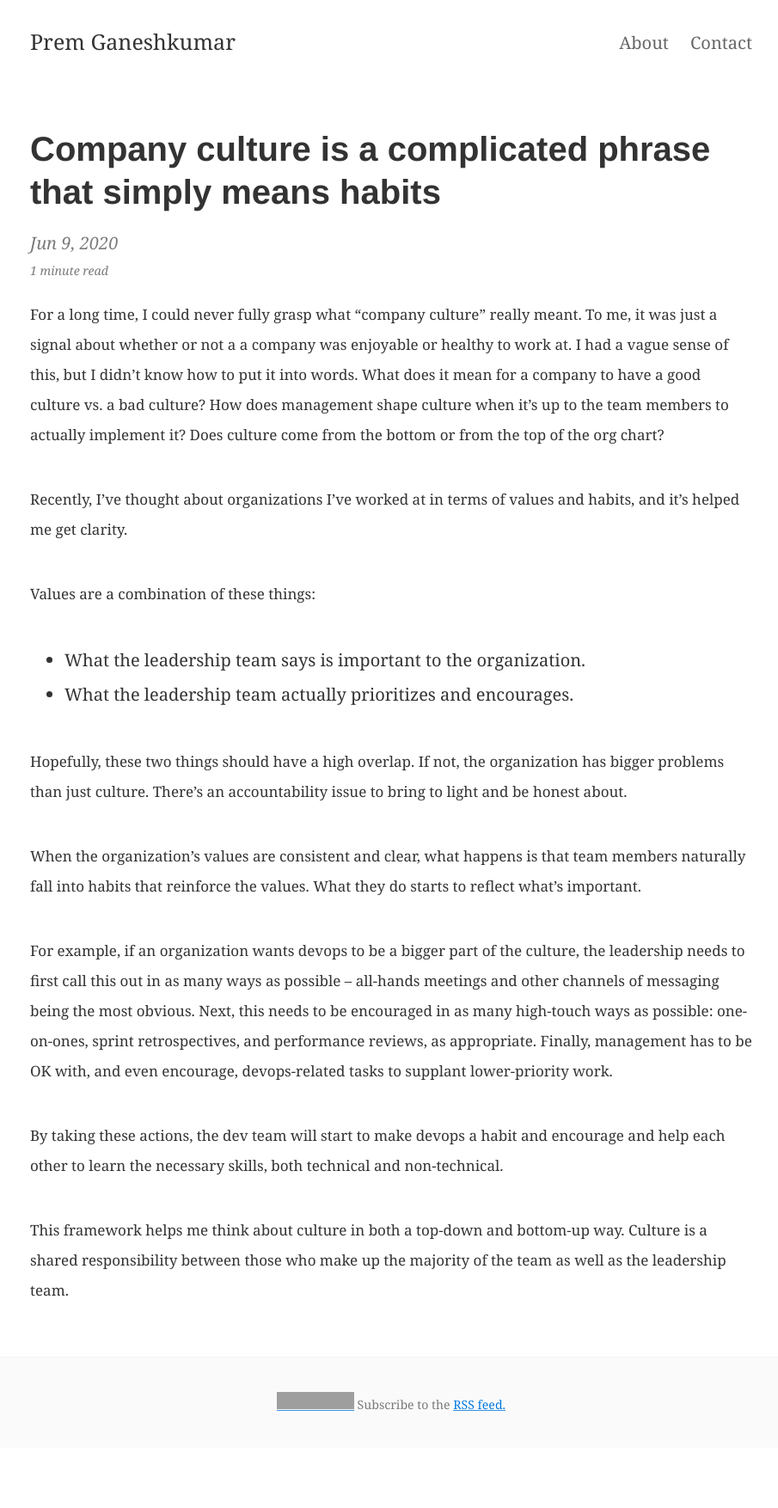
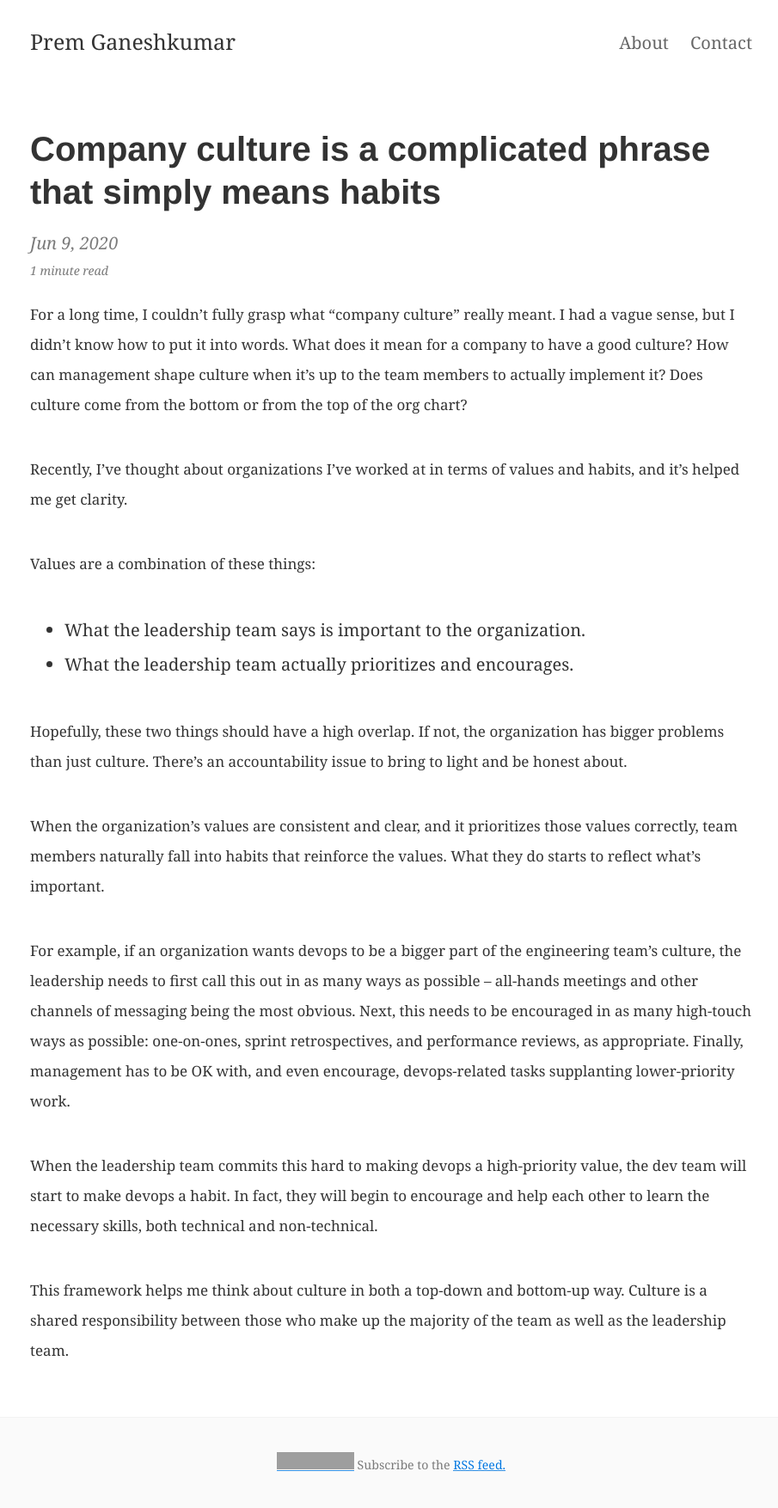
Before and after one commit to premgane/premgane.github.io, a Jekyll site: the page built from _posts/2020-06-09-company-culture-as-habit.md, in a window 1280 px wide. Shown: the whole page at 86% size, without its empty margins (185-1090 px from the left). Built offline with Jekyll 4.4.1, drawn with Linux system fonts in a browser that asks for light colours; before the commit the page ends 1684 px from its top, so only the background shows below that; grey boxes are pictures that could not be loaded.

Commit message:
Edit company culture as habit post

```diff
--- a/_posts/2020-06-09-company-culture-as-habit.md
+++ b/_posts/2020-06-09-company-culture-as-habit.md
@@ -6,7 +6,7 @@ summary:    Habits are the concrete results of an organization's values.
 tags:       management tech-leadership
 ---
 
-For a long time, I could never fully grasp what "company culture" really meant. To me, it was just a signal about whether or not a a company was enjoyable or healthy to work at. I had a vague sense of this, but I didn't know how to put it into words. What does it mean for a company to have a good culture vs. a bad culture? How does management shape culture when it's up to the team members to actually implement it? Does culture come from the bottom or from the top of the org chart?
+For a long time, I couldn't fully grasp what "company culture" really meant. I had a vague sense, but I didn't know how to put it into words. What does it mean for a company to have a good culture? How can management shape culture when it's up to the team members to actually implement it? Does culture come from the bottom or from the top of the org chart?
 
 Recently, I've thought about organizations I've worked at in terms of values and habits, and it's helped me get clarity.
 
@@ -17,10 +17,10 @@ Values are a combination of these things:
 
 Hopefully, these two things should have a high overlap. If not, the organization has bigger problems than just culture. There's an accountability issue to bring to light and be honest about.
 
-When the organization's values are consistent and clear, what happens is that team members naturally fall into habits that reinforce the values. What they do starts to reflect what's important.
+When the organization's values are consistent and clear, and it prioritizes those values correctly, team members naturally fall into habits that reinforce the values. What they do starts to reflect what's important.
 
-For example, if an organization wants devops to be a bigger part of the culture, the leadership needs to first call this out in as many ways as possible -- all-hands meetings and other channels of messaging being the most obvious. Next, this needs to be encouraged in as many high-touch ways as possible: one-on-ones, sprint retrospectives, and performance reviews, as appropriate. Finally, management has to be OK with, and even encourage, devops-related tasks to supplant lower-priority work.
+For example, if an organization wants devops to be a bigger part of the engineering team's culture, the leadership needs to first call this out in as many ways as possible -- all-hands meetings and other channels of messaging being the most obvious. Next, this needs to be encouraged in as many high-touch ways as possible: one-on-ones, sprint retrospectives, and performance reviews, as appropriate. Finally, management has to be OK with, and even encourage, devops-related tasks supplanting lower-priority work.
 
-By taking these actions, the dev team will start to make devops a habit and encourage and help each other to learn the necessary skills, both technical and non-technical.
+When the leadership team commits this hard to making devops a high-priority value, the dev team will start to make devops a habit. In fact, they will begin to encourage and help each other to learn the necessary skills, both technical and non-technical.
 
 This framework helps me think about culture in both a top-down and bottom-up way. Culture is a shared responsibility between those who make up the majority of the team as well as the leadership team.
```
